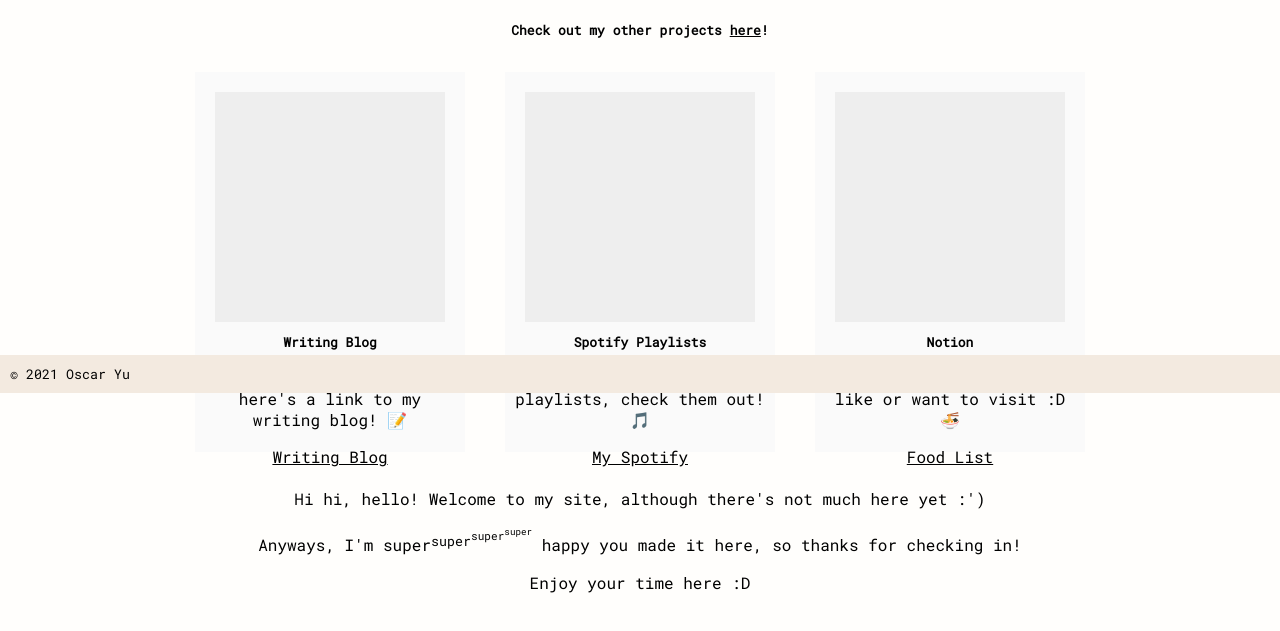
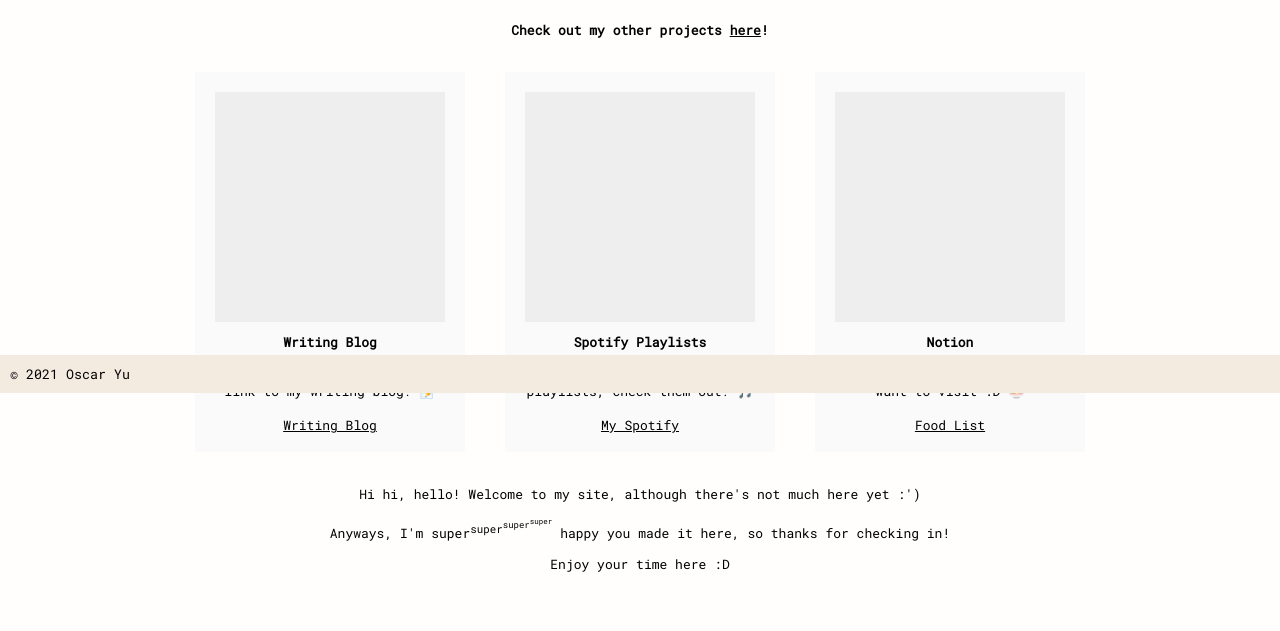
Before and after one commit to LordExodius/LordExodius.github.io, a website: page index.html in a window 1280 px wide. Shown: the part 407-1038 px from the top of the page. Drawn offline with Linux system fonts and the light colour scheme; a script that the page names is missing.

Commit message:
Update styles.css

```diff
--- a/styles.css
+++ b/styles.css
@@ -117,7 +117,7 @@ h1
     font-size: medium;
 }
 
-h2, h3
+h2, h3, p, a
 {
     font-size: small;
 }
```
